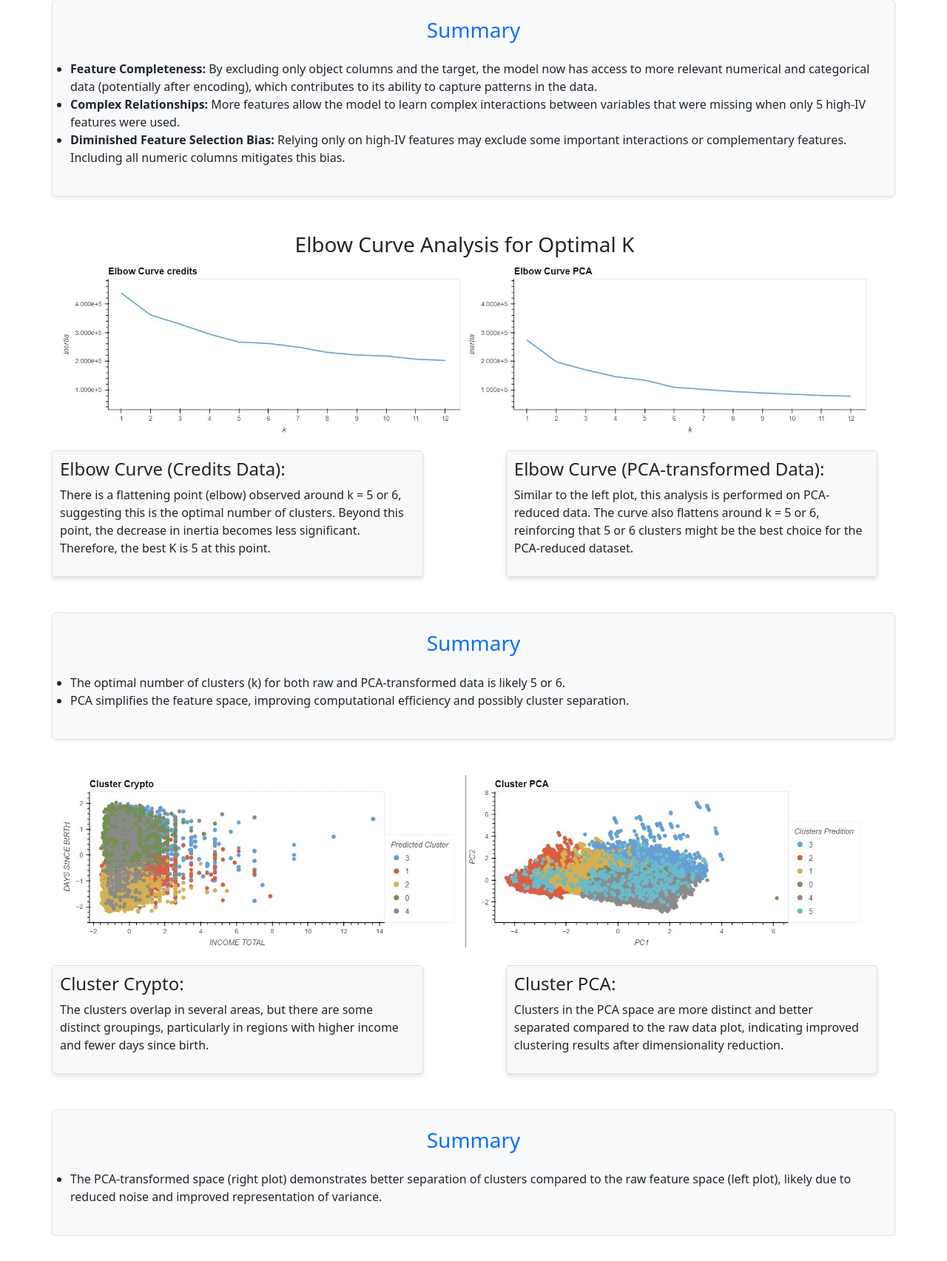
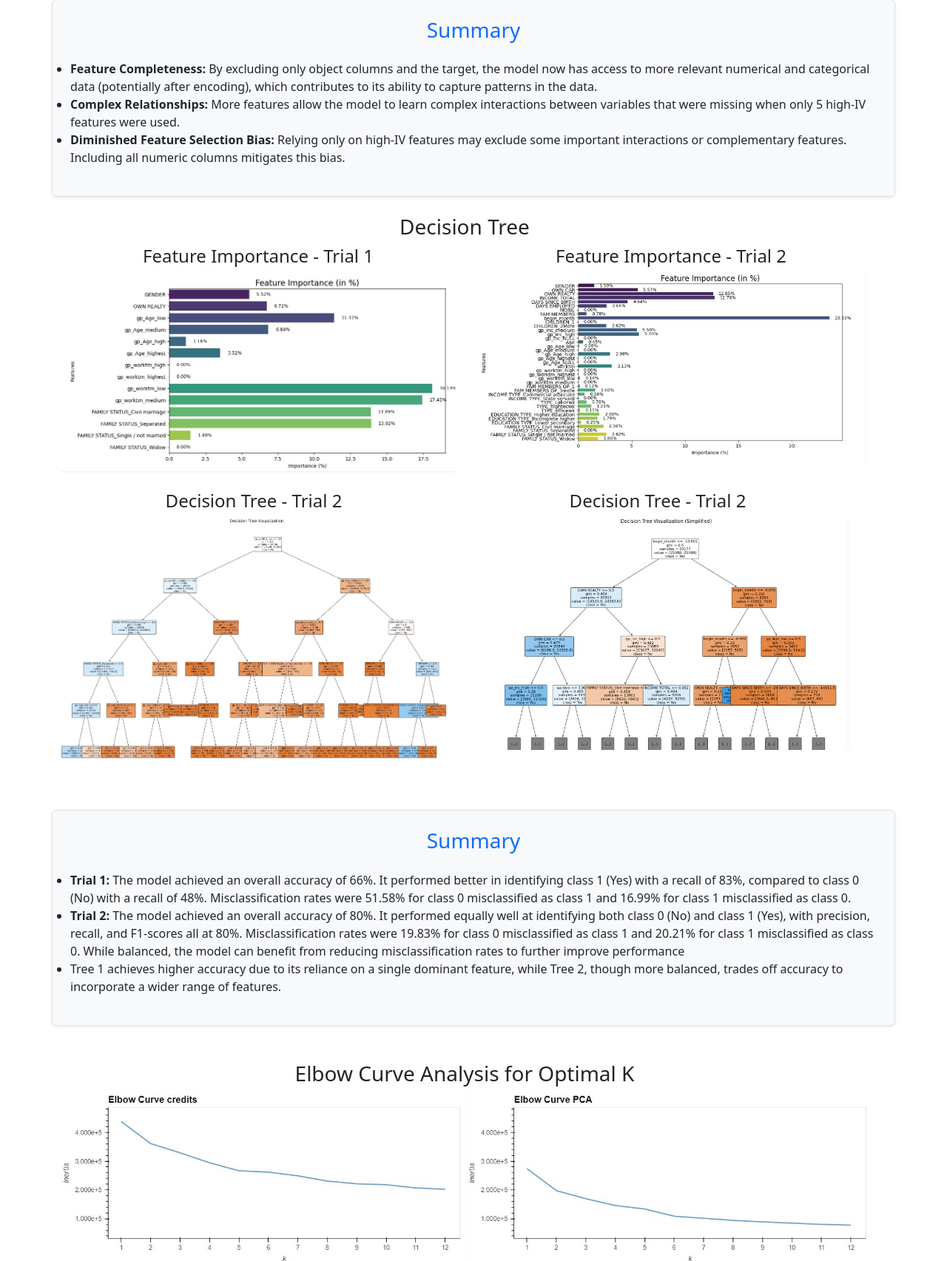
Before and after one commit to lsunley/Project4-ML, a Flask app: page / in a window 1280 px wide. Shown: the part 3070-4775 px from the top of the page at 74% size. Before the commit the page ends 4741 px from the top, so only its background shows below. Run offline with Flask 3, Linux system fonts and the light colour scheme; some libraries are stand-ins or nearby versions.

Commit message:
adding Logan's

```diff
--- a/templates/index.html
+++ b/templates/index.html
@@ -123,8 +123,6 @@
 
         </div>
       </div>
-
-
       <div class="mt-5 p-4 border rounded shadow-sm bg-light">
         <h3 class="text-center text-primary mb-4">Summary</h3>
         <ul class="list-group mb-3">
@@ -148,6 +146,46 @@
 
         </ul>
       </div>
+      <div class="row flex-container mt-4">
+        <!-- Image Section -->
+        <h3 class="text-center">Decision Tree</h3>
+        <div class="col-md-6 text-center">
+          <h4>Feature Importance - Trial 1</h4>
+          <img src="{{ url_for('static', filename='../iframe_figures/feature1.jpg') }}" alt="Card Image"
+            class="img-fluid">
+        </div>
+        <div class="col-md-6 text-center">
+          <h4>Feature Importance - Trial 2</h4>
+          <img src="{{ url_for('static', filename='../iframe_figures/feature2.jpg') }}" alt="Card Image"
+            class="img-fluid">
+
+        </div>
+
+        <div class="row flex-container mt-4">
+          <!-- Image Section -->
+          <div class="col-md-6 text-center">
+            <h4>Decision Tree - Trial 2</h4>
+            <img src="{{ url_for('static', filename='../iframe_figures/tree1.jpg') }}" alt="Card Image"
+              class="img-fluid">
+          </div>
+          <div class="col-md-6 text-center">
+            <h4>Decision Tree - Trial 2</h4>
+            <img src="{{ url_for('static', filename='../iframe_figures/tree2.jpg') }}" alt="Card Image"
+              class="img-fluid">
+          </div>
+
+        </div>
+      </div>
+
+      <div class="mt-5 p-4 border rounded shadow-sm bg-light">
+        <h3 class="text-center text-primary mb-4">Summary</h3>
+        <ul class="list-group mb-3">
+          <li><strong>Trial 1:</strong> The model achieved an overall accuracy of 66%. It performed better in identifying class 1 (Yes) with a recall of 83%, compared to class 0 (No) with a recall of 48%. Misclassification rates were 51.58% for class 0 misclassified as class 1 and 16.99% for class 1 misclassified as class 0.</li>
+          <li><strong>Trial 2:</strong> The model achieved an overall accuracy of 80%. It performed equally well at identifying both class 0 (No) and class 1 (Yes), with precision, recall, and F1-scores all at 80%. Misclassification rates were 19.83% for class 0 misclassified as class 1 and 20.21% for class 1 misclassified as class 0. While balanced, the model can benefit from reducing misclassification rates to further improve performance</li>
+          <li>Tree 1 achieves higher accuracy due to its reliance on a single dominant feature, while Tree 2, though more balanced, trades off accuracy to incorporate a wider range of features.</li>
+        </ul>
+      </div>
+
 
       <div class="row mt-5">
         <h3 class="text-center">Elbow Curve Analysis for Optimal K</h3>
```
Also changed, not shown: iframe_figures/feature1.jpg (added), iframe_figures/feature2.jpg (added), iframe_figures/tree1.jpg (added), iframe_figures/tree2.jpg (added).
